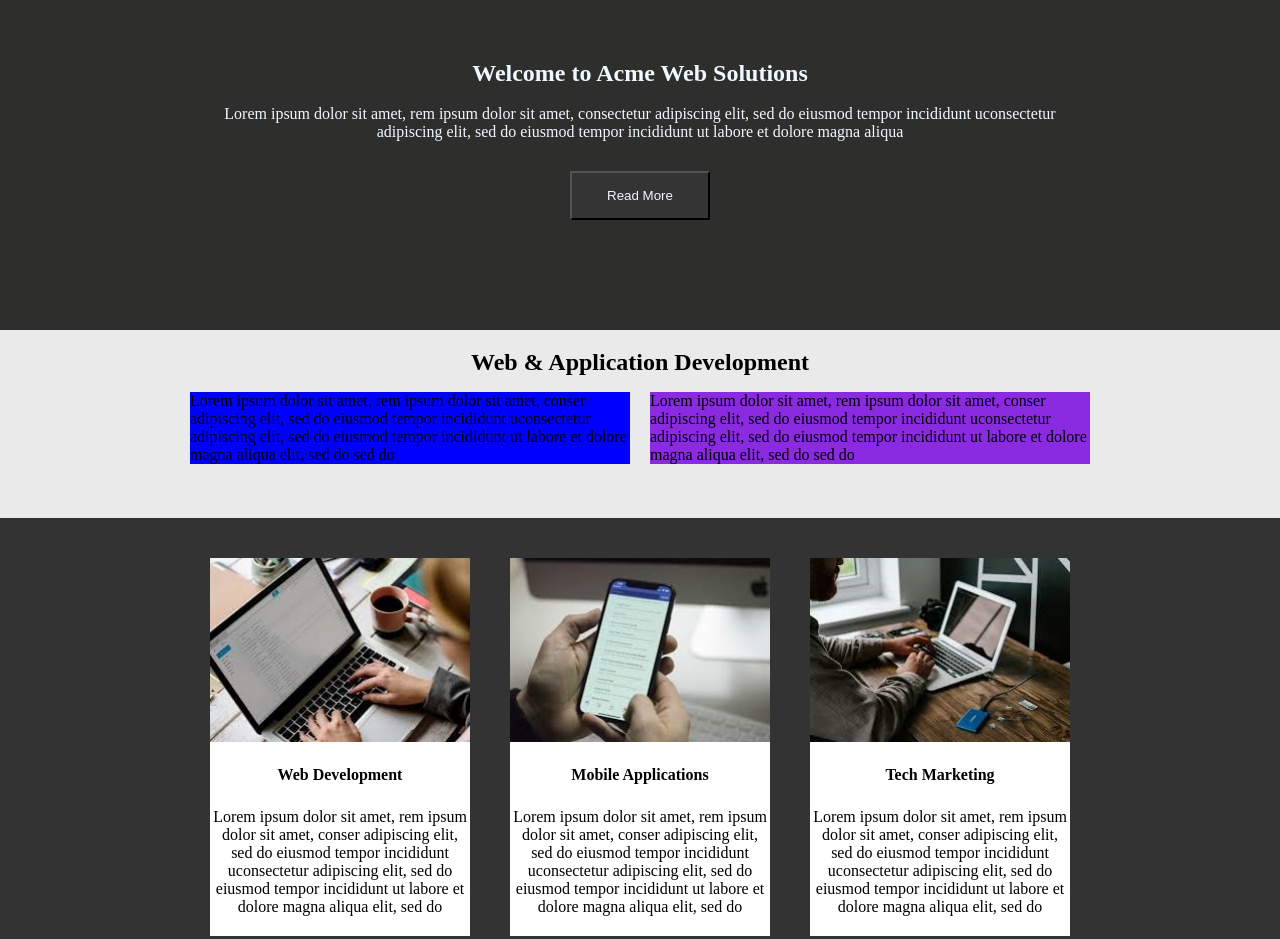
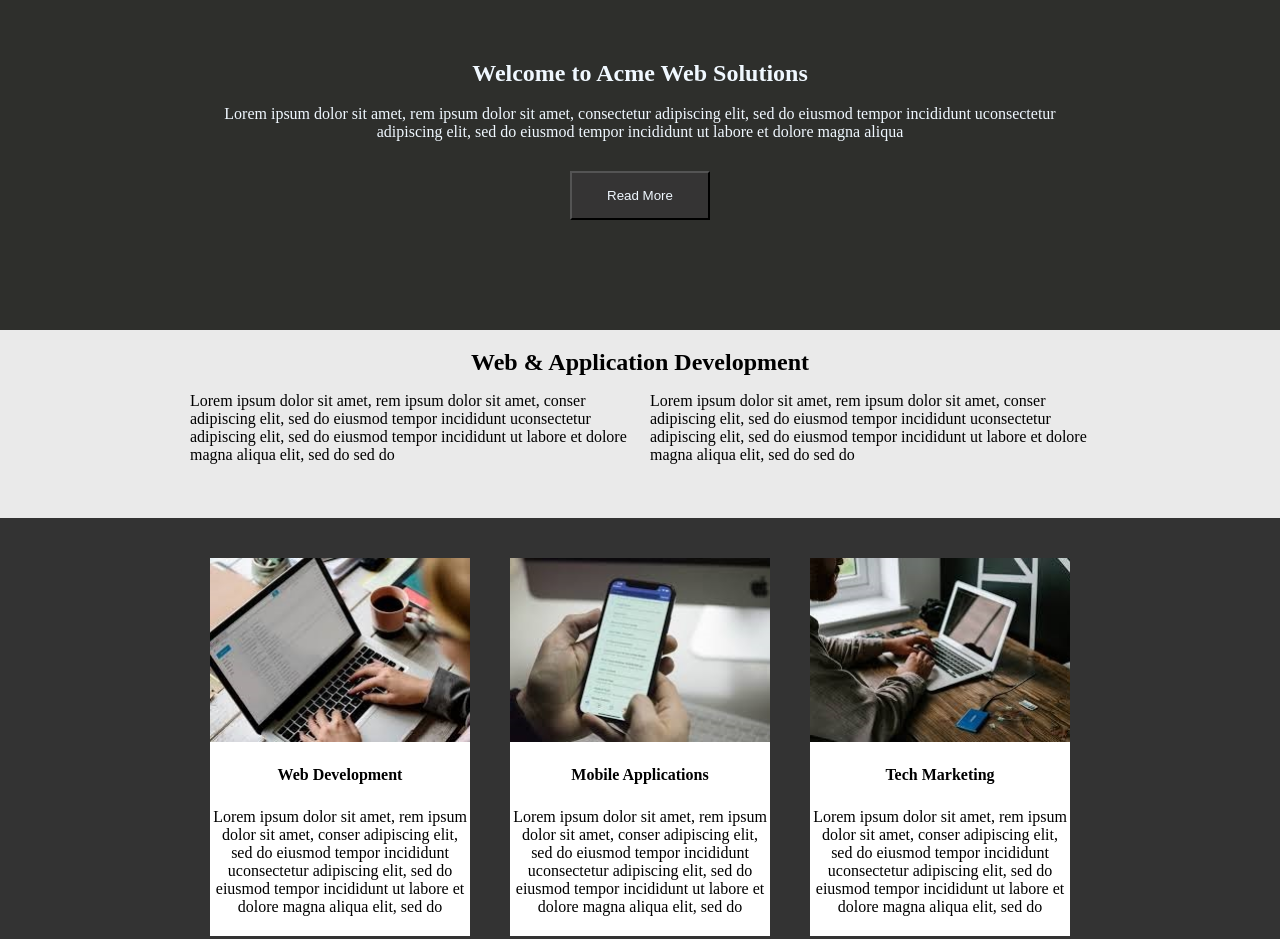
Before and after one commit to Ayokunle18/FP-CSS3-TASK-2, a plain HTML site: page index.html in a window 1280 px wide. Shown: the top 939 px of the page. Drawn offline with Linux system fonts and the light colour scheme.

Commit message:
Update style.css

```diff
--- a/style.css
+++ b/style.css
@@ -47,13 +47,11 @@ body {
   align-items: center;
 }
 .grey .divide1 {
-  background-color: blue;
   width: 50%;
   margin-right: 10px;
   text-align: start;
 }
 .grey .divide2 {
-  background-color: blueviolet;
   margin-left: 10px;
   text-align: start;
   width: 50%;
```
